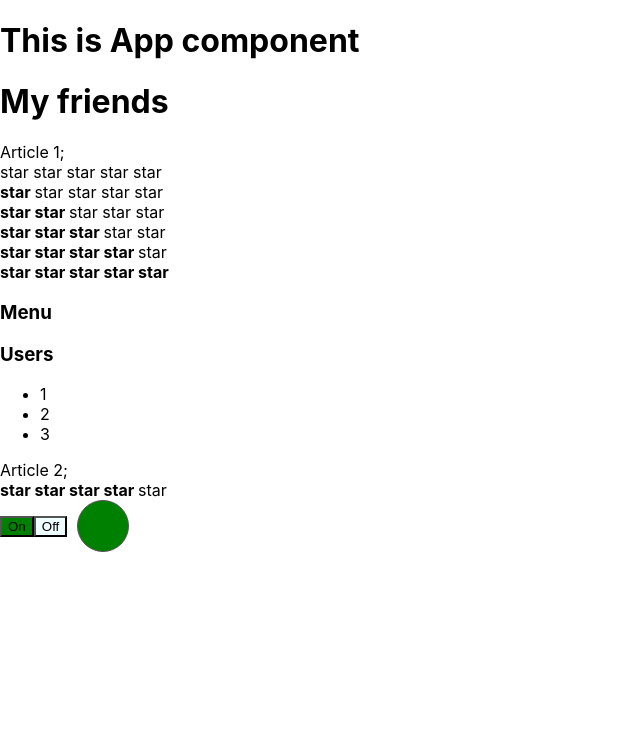
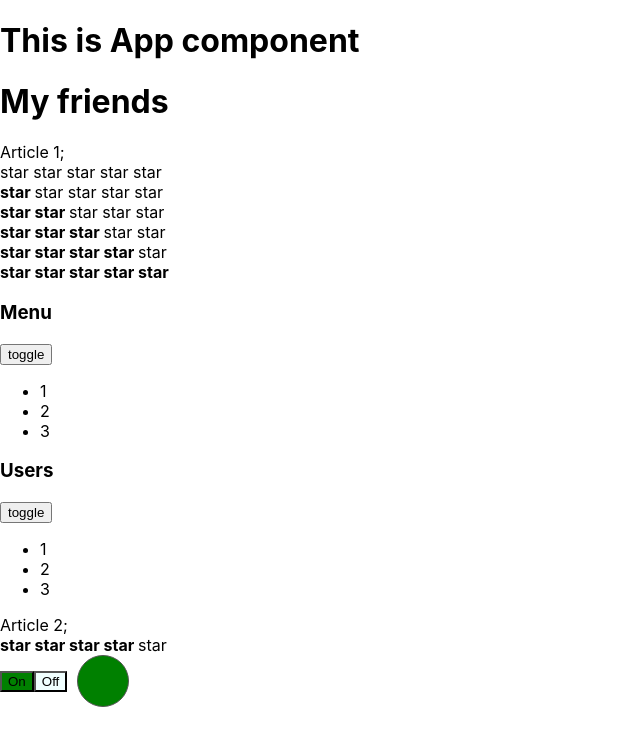
Before and after one commit to VitalickWeb/ts-test, a React (Create React App) app: page / in a window 1280 px wide. Shown: the top 746 px of the page, without its empty margins (0-640 px from the left). Built offline with nearby package versions, Linux system fonts and the light colour scheme.

Commit message:
made to accordion toggle

```diff
--- a/src/Components/Accordion/Accordion.tsx
+++ b/src/Components/Accordion/Accordion.tsx
@@ -1,4 +1,4 @@
-import React from "react";
+import React, {useState} from "react";
 
 type AccordionPropsType = {
     titleValue: string;
@@ -6,10 +6,14 @@ type AccordionPropsType = {
 }
 
 export function Accordion(props: AccordionPropsType) {
+
+    let [collapsed, setCollapsed] = useState(false)
+
     return (
         <div>
             <AccordionTitle title={props.titleValue}/>
-            {!props.collapsed && <AccordionBody/>}
+            <button onClick={()=> setCollapsed(collapsed ? false : true)}>toggle</button>
+            {!collapsed && <AccordionBody/>}
         </div>
     );
 }
```
